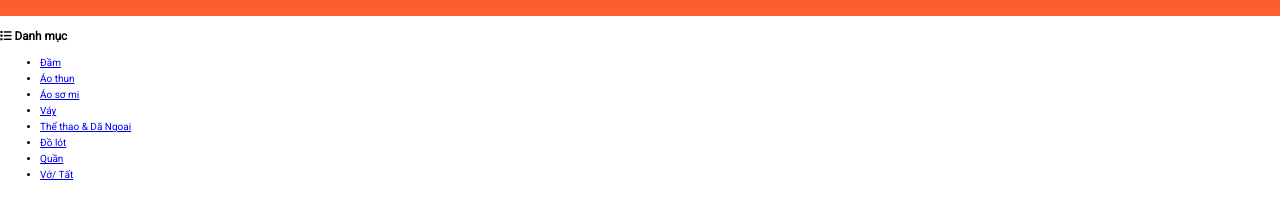
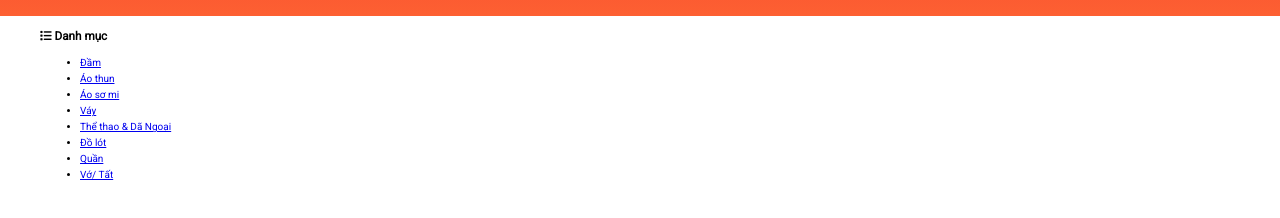
Before and after one commit to hhthuy/Web-Shopee, a plain HTML site: page index.html in a window 1280 px wide. Shown: the part 104-322 px from the top of the page. Drawn offline with nearby package versions, Linux system fonts and the light colour scheme; a script that the page names is missing; files whose address does not match are found by name.

Commit message:
Category - Build frame

```diff
--- a/assets/css/base.css
+++ b/assets/css/base.css
@@ -38,11 +38,25 @@ html{
 .grid__row{
     display: flex;/* Những thẻ trong(.grid__row) nằm 1 hàng ngang */
     flex-wrap: wrap;/* chiều ngang vượt quá thì nhảy xuống hàng */
+    margin-left:-12px;/* Danh mục: Base responsive */
+    margin-right: -12px;/* Danh mục: Base responsive */
 }
-/* =====Danh mục: Dựng khung===== */
-.grid__column{
 
+/* =====Test - Danh mục: Base responsive===== */
+.grid__column-2{
+    padding-left: 12px;
+    padding-right: 12px;
+    width: 16.6667%;/* 1 colum = 8.333% (x 2 = 16.666%)*/
 }
+.grid__column-10{
+    padding-left: 12px;
+    padding-right: 12px;
+    width: 83.3334%;/* 1 colum = 8.333% (x 10 = 83.3334%) */
+}
+
+
+
+
 /* Animation */
 @keyframes fadeIn {
     /* fadeIn: Hiện dần lên*/
--- a/index.html
+++ b/index.html
@@ -122,7 +122,9 @@
                                 Trợ giúp
                             </a>
                         </li>
-                        <li class="header__navbar-item header__navbar-item--strong header__navbar-item--separate js-register-form">Đăng ký</li>
+                        <li
+                            class="header__navbar-item header__navbar-item--strong header__navbar-item--separate js-register-form">
+                            Đăng ký</li>
                         <!-- <li class="header__navbar-item header__navbar-item--strong">Đăng nhập</li> -->
 
                         <!-- *****Header user info*****-->
@@ -296,6 +298,9 @@
 
         <!-- Container -->
         <div class="container">
+            <div class="grid">
+                <div class="grid__row">
+                    <div class="grid__column-2">
                         <nav class="category">
                             <h3 class="category__heading">
                                 <i class="fa-solid fa-list"></i>
@@ -326,9 +331,12 @@
                                 <li class="category-item">
                                     <a href="#" class="category-item__link">Vớ/ Tất</a>
                                 </li>
-
                             </ul>
                         </nav>
+                    </div>
+                    <div class="grid__column-10"></div>
+                </div>
+            </div>
         </div>
 
         <!-- Footer -->
```
Lines whose indentation alone changed are shown as unchanged.
